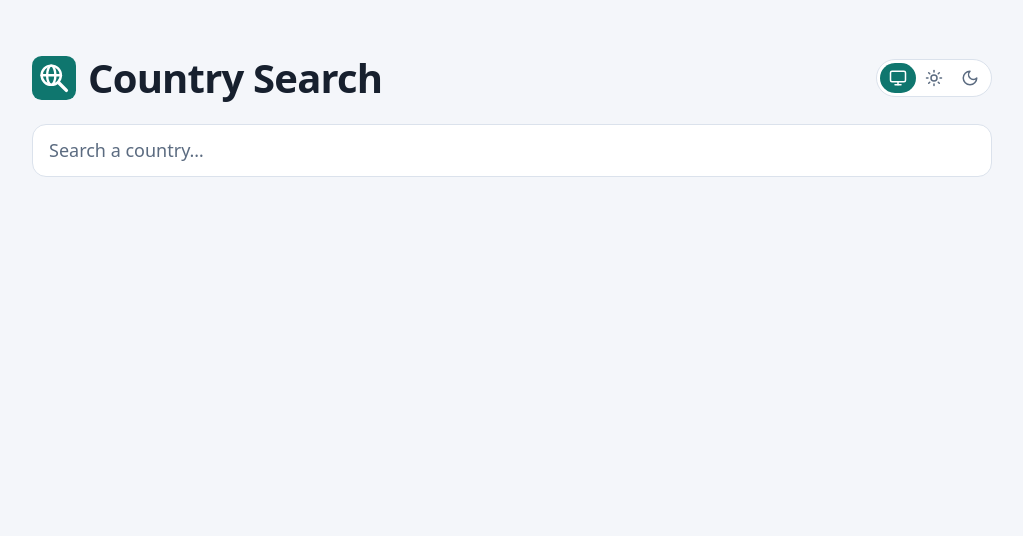
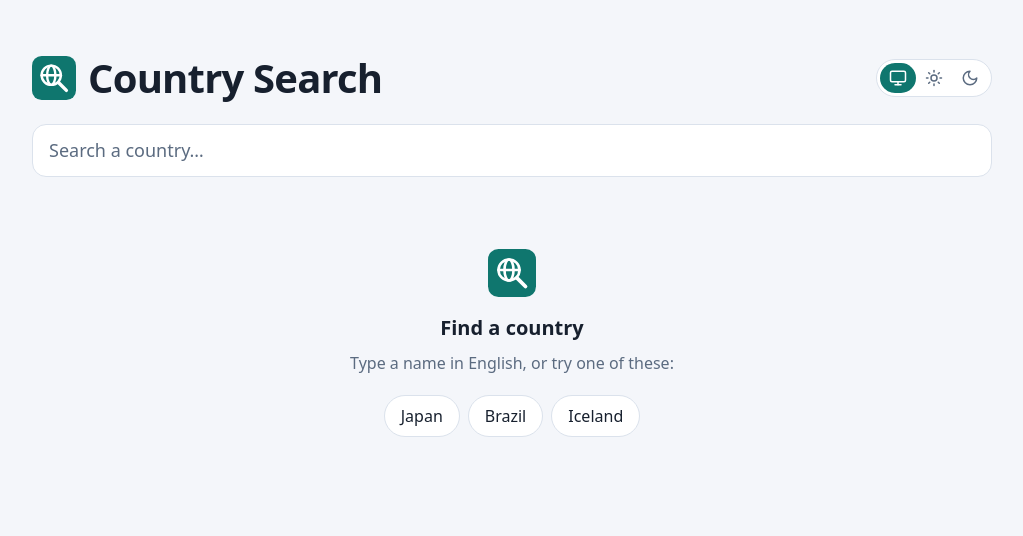
Before and after one commit to SkorbezhArtem/country-search, a website with bundled scripts: page index.html in a window 1280 px wide. Shown: the whole page, without its empty margins (128-1151 px from the left). Built offline with nearby package versions, Linux system fonts and the light colour scheme.

Commit message:
feat: add start screen invitation

```diff
--- /dev/null
+++ b/src/ui/renderInvite.ts
@@ -0,0 +1,35 @@
+import { el } from './dom.js';
+
+export const EXAMPLE_QUERIES: readonly string[] = ['Japan', 'Brazil', 'Iceland'];
+
+export function renderInvite(
+  examples: readonly string[],
+  onSelect: (query: string) => void,
+): HTMLElement {
+  const items = examples.map((query) => {
+    const button = el('button', {
+      className: 'invite__example',
+      text: query,
+      attrs: { type: 'button' },
+    });
+
+    button.addEventListener('click', () => {
+      onSelect(query);
+    });
+
+    return el('li', {}, [button]);
+  });
+
+  return el('section', { className: 'invite' }, [
+    el('img', {
+      className: 'invite__logo',
+      attrs: { src: 'favicon.svg', alt: '', width: '48', height: '48' },
+    }),
+    el('h2', { className: 'invite__title', text: 'Find a country' }),
+    el('p', {
+      className: 'invite__text',
+      text: 'Type a name in English, or try one of these:',
+    }),
+    el('ul', { className: 'invite__examples' }, items),
+  ]);
+}
--- a/src/ui/renderResults.ts
+++ b/src/ui/renderResults.ts
@@ -4,6 +4,7 @@ import { el } from './dom.js';
 import { renderCountryCard } from './renderCountryCard.js';
 import { renderHistory } from './renderHistory.js';
 import { renderEmpty, renderError, renderLoading } from './renderStatus.js';
+import { EXAMPLE_QUERIES, renderInvite } from './renderInvite.js';
 
 export interface ResultsHandlers {
   onSelect: (country: Country) => void;
@@ -17,7 +18,7 @@ function renderIdle(container: HTMLElement, handlers: ResultsHandlers): void {
   const entries = handlers.getHistory();
 
   if (entries.length === 0) {
-    container.replaceChildren();
+    container.replaceChildren(renderInvite(EXAMPLE_QUERIES, handlers.onHistorySelect));
     return;
   }
 
--- a/styles/history.css
+++ b/styles/history.css
@@ -46,7 +46,8 @@
   max-width: 100%;
 }
 
-.history__item {
+.history__item,
+.invite__example {
   max-width: 100%;
   padding: var(--space-2) var(--space-4);
   overflow: hidden;
@@ -68,7 +69,8 @@
     color: var(--danger);
   }
 
-  .history__item:hover {
+  .history__item:hover,
+  .invite__example:hover {
     border-color: var(--accent);
     background: var(--surface-hover);
   }
@@ -76,7 +78,8 @@
 
 @media (prefers-reduced-motion: reduce) {
   .history__clear,
-  .history__item {
+  .history__item,
+  .invite__example {
     transition: none;
   }
 }
--- /dev/null
+++ b/styles/invite.css
@@ -0,0 +1,33 @@
+.invite {
+  display: flex;
+  flex-direction: column;
+  align-items: center;
+  gap: var(--space-2);
+  padding: var(--space-7) var(--space-5);
+  text-align: center;
+}
+
+.invite__logo {
+  margin-bottom: var(--space-2);
+}
+
+.invite__title {
+  margin: 0;
+  font-size: 1.25rem;
+}
+
+.invite__text {
+  max-width: 40ch;
+  margin: 0;
+  color: var(--text-muted);
+}
+
+.invite__examples {
+  display: flex;
+  flex-wrap: wrap;
+  justify-content: center;
+  gap: var(--space-2);
+  margin: var(--space-3) 0 0;
+  padding: 0;
+  list-style: none;
+}
--- a/styles/main.css
+++ b/styles/main.css
@@ -7,3 +7,4 @@
 @import './history.css';
 @import './theme-switcher.css';
 @import './results.css';
+@import './invite.css';
```
